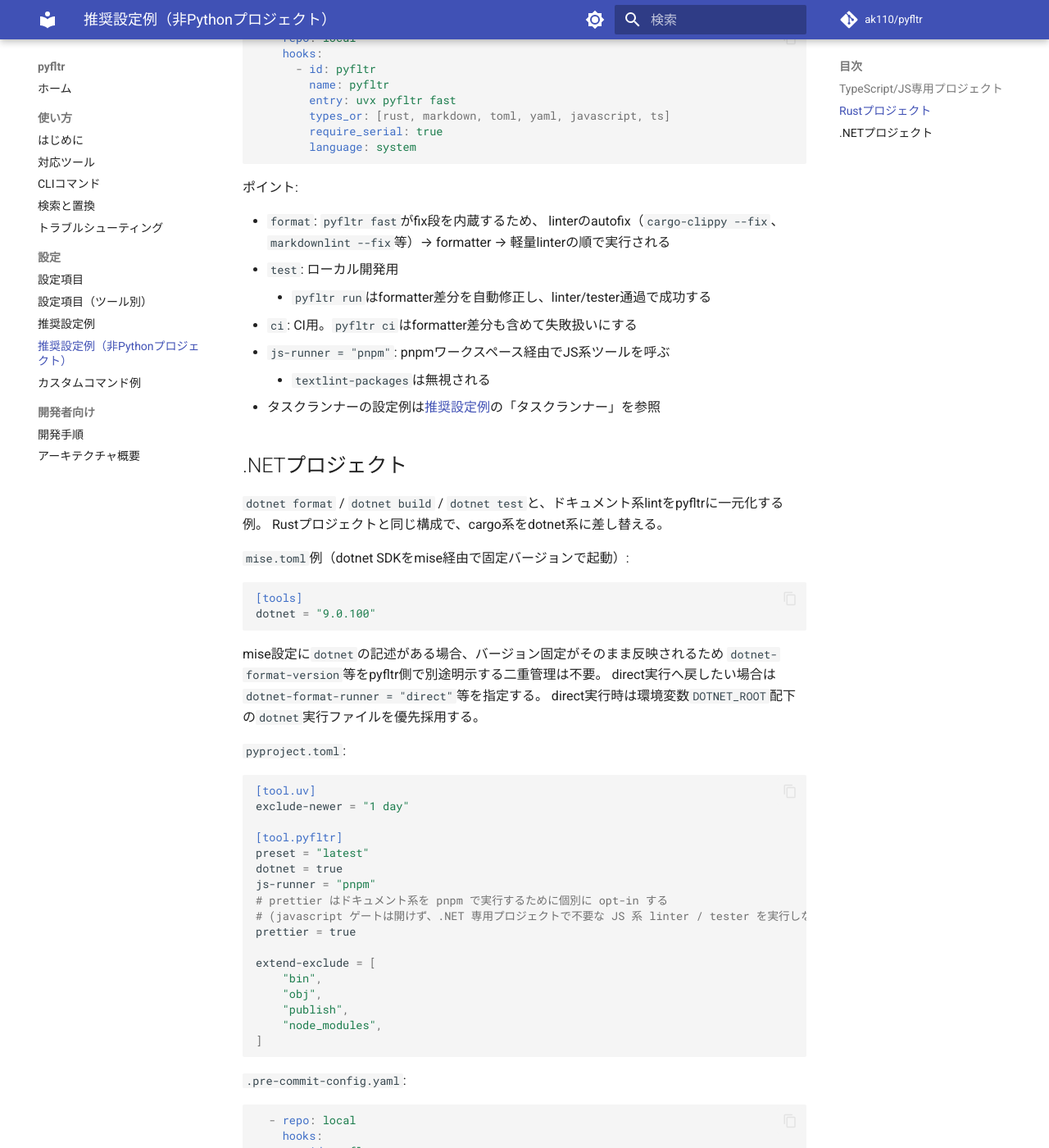
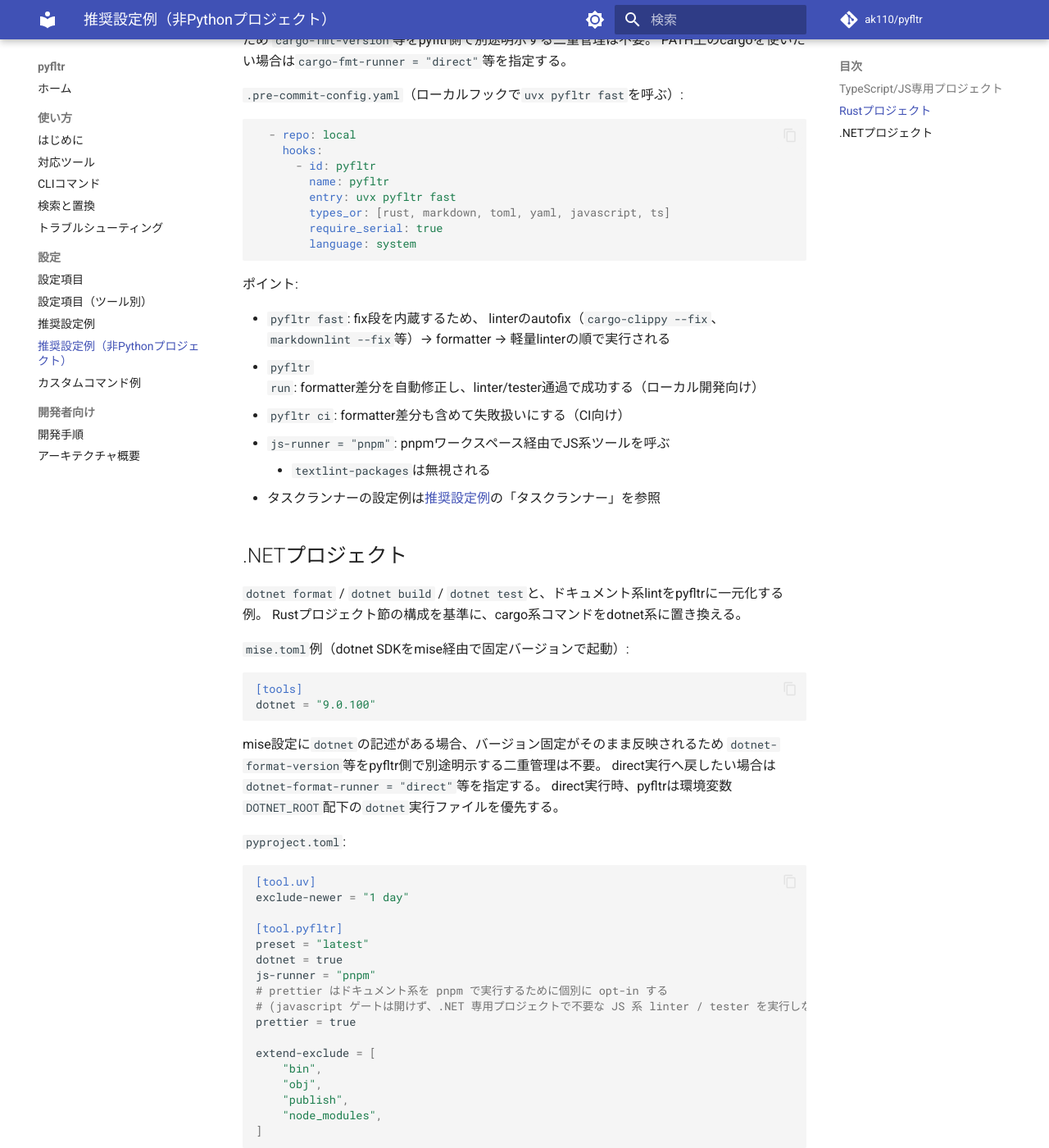
Before and after one commit to ak110/pyfltr, an MkDocs documentation site: the page built from docs/guide/recommended-nonpython.md, in a window 1280 px wide and 1400 px high, scrolled down 2896 px. Shown: the whole window at 82% size. Built offline with MkDocs 1.6.1 and Material for MkDocs 9.7.7, drawn with Linux system fonts in a browser that asks for light colours; comment, search, counter and statistics services are not loaded; some of the changed text lies outside the part shown.

Commit message:
docs(recommended): 非Python向けガイドにドキュメント系lint設定例の参照先を追記する
あわせて各言語節の説明の主語・述語を明確化し、ガイド読者の可読性を高める。

Co-Authored-By: Claude Opus 4.7 (1M context) <noreply@anthropic.com>

```diff
--- a/docs/guide/recommended-nonpython.md
+++ b/docs/guide/recommended-nonpython.md
@@ -3,7 +3,7 @@
 TypeScript/JS・Rust・.NETプロジェクト向けの推奨構成例。
 設定して実行するところから始める場合は[はじめに](getting-started.md)を参照。
 
-Python以外のプロジェクトでもpyfltrを活用できる。共通のポイントは以下のとおり。
+共通のポイントは以下のとおり。
 
 - `preset = "latest"`: 各時点での推奨ツール構成。
   ドキュメント系（textlint / markdownlint / actionlint / typos / pre-commit）は言語カテゴリゲートに属さず、
@@ -11,10 +11,12 @@ Python以外のプロジェクトでもpyfltrを活用できる。共通のポ
 - 言語カテゴリゲートの詳細は[設定項目](configuration.md)を参照
 - `uvx pyfltr`: pyfltrをdev依存に含めないため、`uvx`で都度取得して実行する
 - 言語固有のツール + ドキュメント系lint（textlint / markdownlint / prettier）を組み合わせる
-- `bin-runner`の既定は`"mise"`。actionlint等のネイティブバイナリツールはmise経由で呼び出されるため、mise導入を推奨する
+    - textlint / markdownlintの設定例（`.textlintrc.yaml`・`.markdownlint-cli2.yaml`）は
+      [推奨設定例](recommended.md)を参照
+- `bin-runner`の既定は`"mise"`。actionlint等のネイティブバイナリツールはmise経由で呼び出されるため、mise導入を推奨
 - 個別ツールをPATH直接実行へ戻すには`{command}-runner = "direct"`または`{command}-path`を指定する
  （[ツール別設定](configuration-tools.md#command-runner)を参照）
-- タスクランナー（Makefile / mise.toml）の設定例は[推奨設定例](recommended.md)の「タスクランナー」を参照する
+- タスクランナー（Makefile / mise.toml）の設定例は[推奨設定例](recommended.md)の「タスクランナー」を参照
 
 ## TypeScript/JS専用プロジェクト
 
@@ -56,9 +58,10 @@ extend-exclude = [
   プリセットのゲートを通過して有効化される
 - `js-runner = "pnpm"`: pnpmワークスペース経由でJS系ツールを呼ぶ
     - `textlint-packages`は無視される
-- eslintとoxlintは併用するとeslintで非対応のルールを補完できる（Rust製のため高速）
-- tsc: TypeScript型チェックも実行できる。svelte-checkなどフレームワーク固有のチェッカーと併用する場合はどちらか一方でよい
-- vitest: `vitest-args = ["run", "--passWithNoTests"]`が既定のため追加引数は不要
+- eslintとoxlintを併用すると、eslint非対応のルールをoxlintが補完できる（oxlintはRust製で高速）
+- tsc: TypeScript型チェックを実行する
+    - svelte-checkなどフレームワーク固有のチェッカーと併用する場合は、いずれか一方のみ有効化する
+- vitest: `vitest-args = ["run", "--passWithNoTests"]`が既定のため追加引数を指定する必要はない
 - 使わないツールは個別に`{command} = false`で無効化できる
 - svelte-checkなどフレームワーク固有のツールはカスタムコマンドで追加する
  （[カスタムコマンド例](custom-commands.md)の「svelte-check」を参照）
@@ -135,11 +138,10 @@ PATH上のcargoを使いたい場合は`cargo-fmt-runner = "direct"`等を指定
 
 ポイント:
 
-- `format`: `pyfltr fast`がfix段を内蔵するため、
+- `pyfltr fast`: fix段を内蔵するため、
   linterのautofix（`cargo-clippy --fix`、`markdownlint --fix`等）→ formatter → 軽量linterの順で実行される
-- `test`: ローカル開発用
-    - `pyfltr run`はformatter差分を自動修正し、linter/tester通過で成功する
-- `ci`: CI用。`pyfltr ci`はformatter差分も含めて失敗扱いにする
+- `pyfltr run`: formatter差分を自動修正し、linter/tester通過で成功する（ローカル開発向け）
+- `pyfltr ci`: formatter差分も含めて失敗扱いにする（CI向け）
 - `js-runner = "pnpm"`: pnpmワークスペース経由でJS系ツールを呼ぶ
     - `textlint-packages`は無視される
 - タスクランナーの設定例は[推奨設定例](recommended.md)の「タスクランナー」を参照
@@ -147,7 +149,7 @@ PATH上のcargoを使いたい場合は`cargo-fmt-runner = "direct"`等を指定
 ## .NETプロジェクト
 
 `dotnet format` / `dotnet build` / `dotnet test`と、ドキュメント系lintをpyfltrに一元化する例。
-Rustプロジェクトと同じ構成で、cargo系をdotnet系に差し替える。
+Rustプロジェクト節の構成を基準に、cargo系コマンドをdotnet系に置き換える。
 
 `mise.toml`例（dotnet SDKをmise経由で固定バージョンで起動）:
 
@@ -159,7 +161,7 @@ dotnet = "9.0.100"
 mise設定に`dotnet`の記述がある場合、バージョン固定がそのまま反映されるため
 `dotnet-format-version`等をpyfltr側で別途明示する二重管理は不要。
 direct実行へ戻したい場合は`dotnet-format-runner = "direct"`等を指定する。
-direct実行時は環境変数`DOTNET_ROOT`配下の`dotnet`実行ファイルを優先採用する。
+direct実行時、pyfltrは環境変数`DOTNET_ROOT`配下の`dotnet`実行ファイルを優先する。
 
 `pyproject.toml`:
 
```
